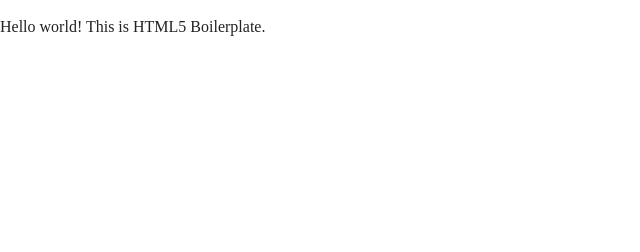
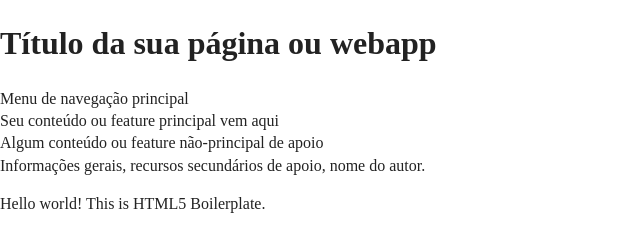
Before and after one commit to americanolinhares/projeto-frontend, a plain HTML site: page index.html in a window 1280 px wide. Shown: the whole page, without its empty margins (0-640 px from the left). Drawn offline with nearby package versions, Linux system fonts and the light colour scheme.

Commit message:
Includes a semantic initial structure

```diff
--- a/index.html
+++ b/index.html
@@ -3,7 +3,7 @@
 
 <head>
   <meta charset="utf-8">
-  <title></title>
+  <title>Projeto Front-end</title>
   <meta name="description" content="">
   <meta name="viewport" content="width=device-width, initial-scale=1">
 
@@ -18,6 +18,15 @@
 </head>
 
 <body>
+  <header>
+    <h1>Título da sua página ou webapp</h1>
+    <nav>Menu de navegação principal</nav>
+  </header>
+  <main>
+    <section>Seu conteúdo ou feature principal vem aqui</section>
+    <aside>Algum conteúdo ou feature não-principal de apoio</aside>
+  </main>
+  <footer>Informações gerais, recursos secundários de apoio, nome do autor.</footer>
   <!--[if IE]>
     <p class="browserupgrade">You are using an <strong>outdated</strong> browser. Please <a href="https://browsehappy.com/">upgrade your browser</a> to improve your experience and security.</p>
   <![endif]-->
@@ -25,7 +34,8 @@
   <!-- Add your site or application content here -->
   <p>Hello world! This is HTML5 Boilerplate.</p>
   <script src="js/vendor/modernizr-3.7.1.min.js"></script>
-  <script src="https://code.jquery.com/jquery-3.4.1.min.js" integrity="sha256-CSXorXvZcTkaix6Yvo6HppcZGetbYMGWSFlBw8HfCJo=" crossorigin="anonymous"></script>
+  <script src="https://code.jquery.com/jquery-3.4.1.min.js"
+    integrity="sha256-CSXorXvZcTkaix6Yvo6HppcZGetbYMGWSFlBw8HfCJo=" crossorigin="anonymous"></script>
   <script>window.jQuery || document.write('<script src="js/vendor/jquery-3.4.1.min.js"><\/script>')</script>
   <script src="js/plugins.js"></script>
   <script src="js/main.js"></script>
@@ -33,7 +43,7 @@
   <!-- Google Analytics: change UA-XXXXX-Y to be your site's ID. -->
   <script>
     window.ga = function () { ga.q.push(arguments) }; ga.q = []; ga.l = +new Date;
-    ga('create', 'UA-XXXXX-Y', 'auto'); ga('set','transport','beacon'); ga('send', 'pageview')
+    ga('create', 'UA-XXXXX-Y', 'auto'); ga('set', 'transport', 'beacon'); ga('send', 'pageview')
   </script>
   <script src="https://www.google-analytics.com/analytics.js" async></script>
 </body>
```
